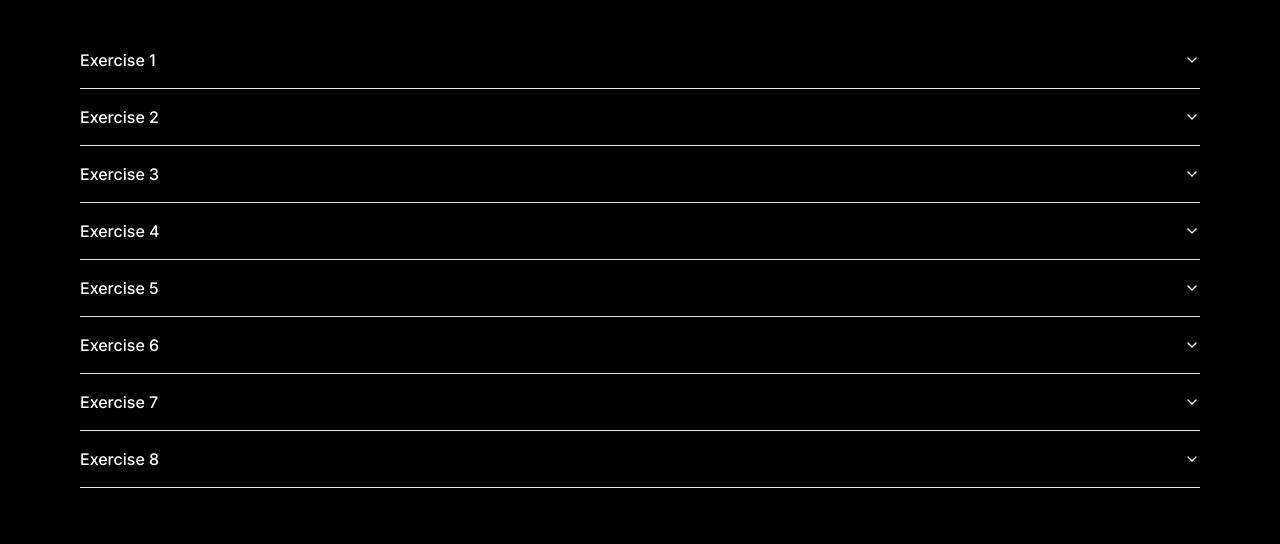
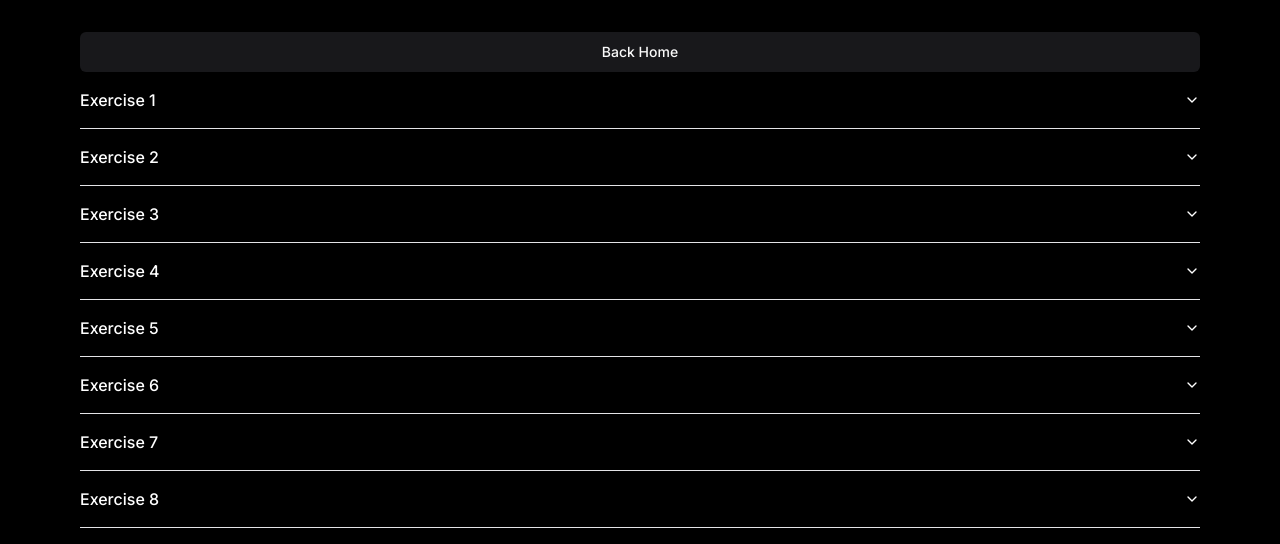
Before and after one commit to realswikarrr/my_gym, a Next.js app: page /legone in a window 1280 px wide. Shown: the top 544 px of the page. Built offline with nearby package versions, Linux system fonts and the light colour scheme.

Commit message:
feat: added all exercise and linked it

```diff
--- a/package.json
+++ b/package.json
@@ -10,6 +10,7 @@
   },
   "dependencies": {
     "@radix-ui/react-accordion": "^1.1.2",
+    "@radix-ui/react-slot": "^1.0.2",
     "class-variance-authority": "^0.7.0",
     "clsx": "^2.1.0",
     "lucide-react": "^0.312.0",
--- a/src/app/legone/page.tsx
+++ b/src/app/legone/page.tsx
@@ -1,9 +1,20 @@
 import ExerciseList from "@/components/ExerciseList";
+
+const exerciseList = [
+  "SQUAT: 3 SETS * 4 REPS [80% 1RM]",
+  "ROMANIAN DEADLIFT: 3 SETS * 10 REPS",
+  "SINGLE LEG PRESS: 3 SETS * 15 REPS",
+  "ECCENTRIC-ACCENTUATED LEG EXTENSION: 3 SETS * 10-12 REPS",
+  "SEATED LEG CURL: 3 SETS * 10-12 REPS",
+  "STANDING CALF RAISE: 3 SETS * 10-12 REPS",
+  "DECLINE CRUNCHES: 2 SETS * 10-12 - SUPER",
+  "LONG-LEVER PLANKS: 2 SETS * 30 SECS - SUPER",
+];
 
 export default function LegOne() {
   return (
     <>
-      <ExerciseList />
+      <ExerciseList exerciseList={exerciseList} />
     </>
   );
 }
--- /dev/null
+++ b/src/app/legstwo/page.tsx
@@ -0,0 +1,17 @@
+import ExerciseList from "@/components/ExerciseList";
+
+const exerciseList = [
+  "DEADLIFT: 3 SETS * 3 REPS [80-85% 1RM]",
+  "HACK SQUAT: 3 SETS * 10-12 REPS",
+  "SINGLE-LEG HIP THRUST: 2 SETS * 15 REPS",
+  "SINGLE-LEG CALF RAISE: 3 SETS * 8-10 REPS",
+  "WEIGHTED L-SIT HOLD: 3 SETS",
+];
+
+export default function LegTwo() {
+  return (
+    <>
+      <ExerciseList exerciseList={exerciseList} />
+    </>
+  );
+}
--- a/src/app/page.tsx
+++ b/src/app/page.tsx
@@ -1,4 +1,5 @@
 import DayCategory from "@/components/DayCategory";
+import Link from "next/link";
 
 export default function Home() {
   return (
@@ -7,14 +8,26 @@ export default function Home() {
         The body achieves what the mind believes
       </h1>
       <div className="flex flex-col md:flex-row space-y-10 md:space-y-0 items-center justify-between mt-20">
+        <Link href={"/legone"}>
           <DayCategory text="Legs 1" />
+        </Link>
+        <Link href={"/pushone"}>
           <DayCategory text="Push 1" />
+        </Link>
+        <Link href={"/pullone"}>
           <DayCategory text="Pull 1" />
+        </Link>
       </div>
       <div className="flex flex-col md:flex-row space-y-10 md:space-y-0 items-center justify-between mt-20">
+        <Link href={"/legtwo"}>
           <DayCategory text="Legs 2" />
+        </Link>
+        <Link href={"/pushtwo"}>
           <DayCategory text="Push 2" />
+        </Link>
+        <Link href={"/pulltwo"}>
           <DayCategory text="Pull 2" />
+        </Link>
       </div>
     </main>
   );
--- /dev/null
+++ b/src/app/pullone/page.tsx
@@ -0,0 +1,17 @@
+import ExerciseList from "@/components/ExerciseList";
+
+const exerciseList = [
+  "PULLUPS: 3 SETS * 6 REPS",
+  "SEATED CABLE ROW: 3 SETS * 10-12 REPS",
+  "CABLE PULLOVER: 3 SETS * 15-20 REPS",
+  "HAMMER CHEAT CURL: 3 SETS * 8-10 REPS",
+  "INCLINE DUMBELL CURL: 2 SETS * 12-15 REPS",
+];
+
+export default function PullOne() {
+  return (
+    <>
+      <ExerciseList exerciseList={exerciseList} />
+    </>
+  );
+}
--- /dev/null
+++ b/src/app/pulltwo/page.tsx
@@ -0,0 +1,17 @@
+import ExerciseList from "@/components/ExerciseList";
+
+const exerciseList = [
+  "OMNI GRIP LAT PULLDOWN - 3 SETS * 10-12 REPS + CHANGE GRIP EVERY SET",
+  "CHEST SUPPORTED ROW: 3 SETS * 10 REPS",
+  "ROPE FACEPULL: 3 SETS * 15-20 REPS",
+  "REVERSE PEC DECK: 2 SETS * 15 REPS",
+  "PRONATED/SUPINATED BICEP CURL: 3 SETS * 10/10 REPS",
+];
+
+export default function PullTwo() {
+  return (
+    <>
+      <ExerciseList exerciseList={exerciseList} />
+    </>
+  );
+}
--- /dev/null
+++ b/src/app/pushone/page.tsx
@@ -0,0 +1,17 @@
+import ExerciseList from "@/components/ExerciseList";
+
+const exerciseList = [
+  "BENCH PRESS: 3 SETS * 8 [72.5% 1RM]",
+  "MACHINE SHOULDER PRESS: 3 SETS * 12 REPS",
+  "DIPS: 3 SETS * 12-15 REPS",
+  "CABLE LATERAL RAISE: 3 SETS 12 REPS + LAST SET KEEP GOING +4 AFTER REST",
+  "CABLE TRICEP KICKBACK: 3 SETS * 20-30",
+];
+
+export default function PushOne() {
+  return (
+    <>
+      <ExerciseList exerciseList={exerciseList} />
+    </>
+  );
+}
--- /dev/null
+++ b/src/app/pushtwo/page.tsx
@@ -0,0 +1,17 @@
+import ExerciseList from "@/components/ExerciseList";
+
+const exerciseList = [
+  "OVERHEAD PRESS: 4 SETS * 4 REPS [80% 1RM]",
+  "CLOSE-GRIP BENCH PRESS: 3 SETS * 10 REPS",
+  "LOW-HIGH CABLE CROSSOVER: 3 SETS * 10-12 + LAST REP DROP 50%",
+  "OVERHEAD TRICEP EXT: 3 SETS * 10-12 REPS",
+  "LATERAL RAISE: 3 SETS * 7/7/7 REPS",
+];
+
+export default function PushTwo() {
+  return (
+    <>
+      <ExerciseList exerciseList={exerciseList} />
+    </>
+  );
+}
--- a/src/components/ExerciseList.tsx
+++ b/src/components/ExerciseList.tsx
@@ -4,22 +4,20 @@ import {
   AccordionItem,
   AccordionTrigger,
 } from "@/components/ui/accordion";
+import { Button } from "./ui/button";
+import Link from "next/link";
 
-const exerciseList = [
-  "SQUAT: 3 SETS * 4 REPS [80% 1RM]",
-  "ROMANIAN DEADLIFT: 3 SETS * 10 REPS",
-  "SINGLE LEG PRESS: 3 SETS * 15 REPS",
-  "ECCENTRIC-ACCENTUATED LEG EXTENSION: 3 SETS * 10-12 REPS",
-  "SEATED LEG CURL: 3 SETS * 10-12 REPS",
-  "STANDING CALF RAISE: 3 SETS * 10-12 REPS",
-  "DECLINE CRUNCHES: 2 SETS * 10-12 - SUPER",
-  "LONG-LEVER PLANKS: 2 SETS * 30 SECS - SUPER",
-];
+type props = {
+  exerciseList: string[];
+};
 
-export default function ExerciseList() {
+export default function ExerciseList({ exerciseList }: props) {
   return (
     <section>
       <div>
+        <Link href={"/"} className="flex flex-col">
+          <Button>Back Home</Button>
+        </Link>
         {exerciseList.map((exercise, index) => (
           <>
             <Accordion key={index} type="single" collapsible>
--- /dev/null
+++ b/src/components/ui/button.tsx
@@ -0,0 +1,56 @@
+import * as React from "react"
+import { Slot } from "@radix-ui/react-slot"
+import { cva, type VariantProps } from "class-variance-authority"
+
+import { cn } from "@/lib/utils"
+
+const buttonVariants = cva(
+  "inline-flex items-center justify-center whitespace-nowrap rounded-md text-sm font-medium ring-offset-background transition-colors focus-visible:outline-none focus-visible:ring-2 focus-visible:ring-ring focus-visible:ring-offset-2 disabled:pointer-events-none disabled:opacity-50",
+  {
+    variants: {
+      variant: {
+        default: "bg-primary text-primary-foreground hover:bg-primary/90",
+        destructive:
+          "bg-destructive text-destructive-foreground hover:bg-destructive/90",
+        outline:
+          "border border-input bg-background hover:bg-accent hover:text-accent-foreground",
+        secondary:
+          "bg-secondary text-secondary-foreground hover:bg-secondary/80",
+        ghost: "hover:bg-accent hover:text-accent-foreground",
+        link: "text-primary underline-offset-4 hover:underline",
+      },
+      size: {
+        default: "h-10 px-4 py-2",
+        sm: "h-9 rounded-md px-3",
+        lg: "h-11 rounded-md px-8",
+        icon: "h-10 w-10",
+      },
+    },
+    defaultVariants: {
+      variant: "default",
+      size: "default",
+    },
+  }
+)
+
+export interface ButtonProps
+  extends React.ButtonHTMLAttributes<HTMLButtonElement>,
+    VariantProps<typeof buttonVariants> {
+  asChild?: boolean
+}
+
+const Button = React.forwardRef<HTMLButtonElement, ButtonProps>(
+  ({ className, variant, size, asChild = false, ...props }, ref) => {
+    const Comp = asChild ? Slot : "button"
+    return (
+      <Comp
+        className={cn(buttonVariants({ variant, size, className }))}
+        ref={ref}
+        {...props}
+      />
+    )
+  }
+)
+Button.displayName = "Button"
+
+export { Button, buttonVariants }
```
Also changed, not shown: 1 other file (tests, documents, lock files or other folders). Lines whose indentation alone changed are shown as unchanged.
